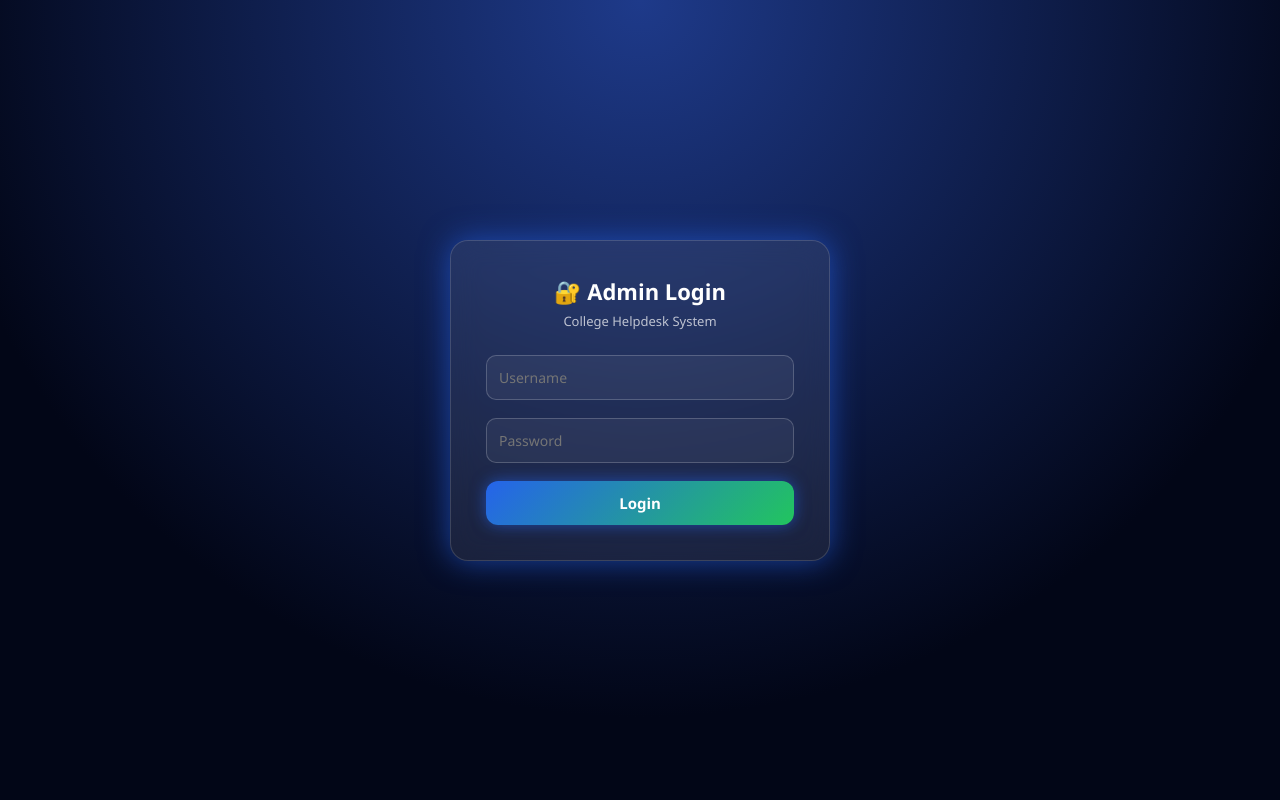
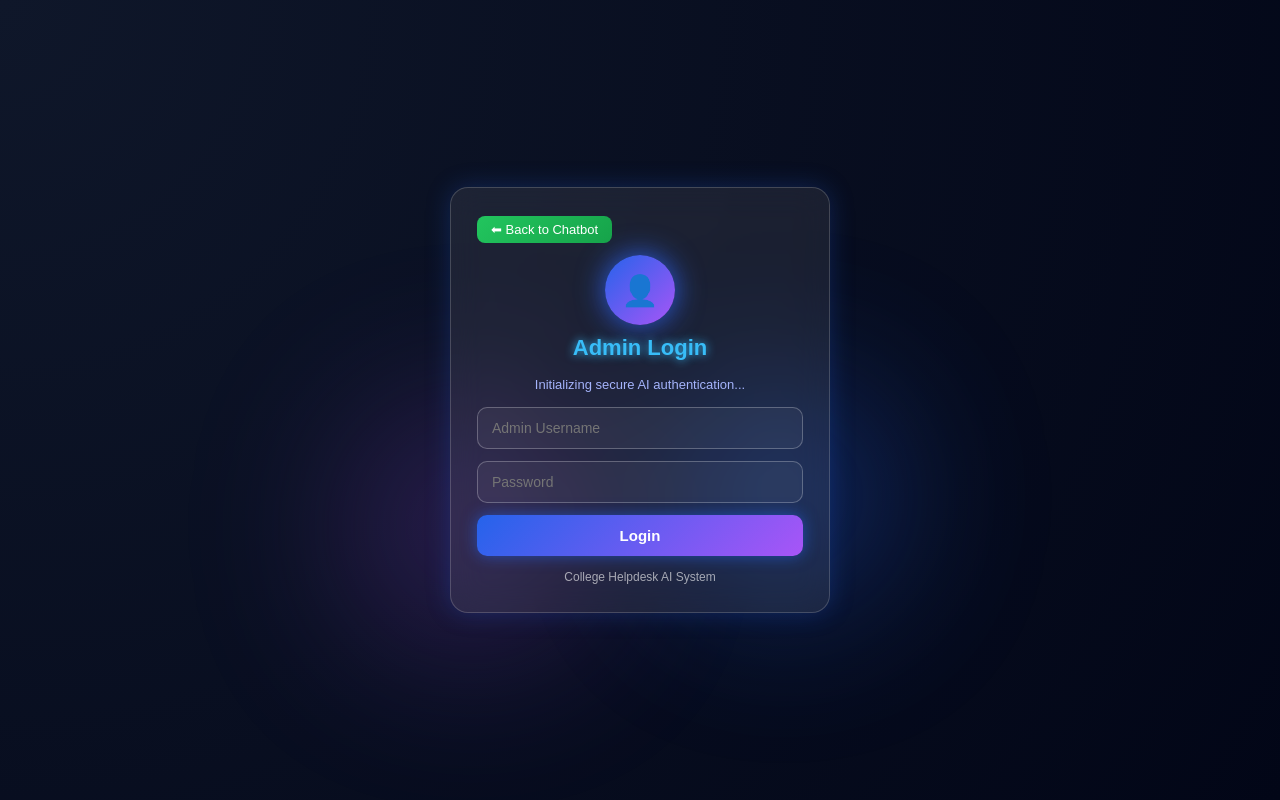
Before and after one commit to saliankishan/college-chatbot, a Flask app: page /login in a window 1280 px wide. Run offline with Flask 3, Linux system fonts and the light colour scheme.

Commit message:
Update login.html

```diff
--- a/templates/login.html
+++ b/templates/login.html
@@ -3,135 +3,240 @@
 <head>
 <meta charset="UTF-8">
 <meta name="viewport" content="width=device-width, initial-scale=1.0">
-<title>Admin Login</title>
+<title>Admin Login - College Chatbot</title>
 
 <style>
 * {
-    margin: 0;
-    padding: 0;
     box-sizing: border-box;
-    font-family: "Segoe UI", sans-serif;
+    font-family: "Poppins", sans-serif;
 }
 
 body {
+    margin: 0;
     height: 100vh;
     display: flex;
     justify-content: center;
     align-items: center;
-    background: radial-gradient(circle at top, #1e3a8a, #020617 70%);
+    background: radial-gradient(circle at top left, #0f172a, #020617);
     color: white;
+    overflow: hidden;
 }
 
-/* Glass Login Box */
+/* ===== Animated Background Glow ===== */
+.bg-glow {
+    position: absolute;
+    width: 300px;
+    height: 300px;
+    background: radial-gradient(circle, #2563eb, transparent 70%);
+    filter: blur(80px);
+    animation: float 8s infinite alternate;
+    opacity: 0.6;
+}
+
+.bg-glow2 {
+    position: absolute;
+    width: 300px;
+    height: 300px;
+    background: radial-gradient(circle, #a855f7, transparent 70%);
+    filter: blur(90px);
+    animation: float2 10s infinite alternate;
+    opacity: 0.5;
+}
+
+@keyframes float {
+    from { transform: translate(-150px, -100px); }
+    to { transform: translate(150px, 100px); }
+}
+
+@keyframes float2 {
+    from { transform: translate(200px, -150px); }
+    to { transform: translate(-200px, 150px); }
+}
+
+/* ===== Glass Login Box ===== */
 .login-box {
     width: 380px;
-    padding: 35px;
+    padding: 28px 26px;
     border-radius: 18px;
     background: rgba(255, 255, 255, 0.08);
-    backdrop-filter: blur(14px);
-    border: 1px solid rgba(255, 255, 255, 0.15);
-    box-shadow: 0 0 30px rgba(37, 99, 235, 0.6);
+    backdrop-filter: blur(16px);
+    border: 1px solid rgba(255,255,255,0.18);
+    box-shadow: 0 0 25px rgba(37, 99, 235, 0.25);
+    position: relative;
+    z-index: 2;
+    animation: fadeIn 1.2s ease;
 }
 
-/* Title */
+@keyframes fadeIn {
+    from { opacity: 0; transform: scale(0.9); }
+    to { opacity: 1; transform: scale(1); }
+}
+
+/* ===== AI Avatar ===== */
+.ai-avatar {
+    width: 70px;
+    height: 70px;
+    border-radius: 50%;
+    margin: 0 auto 10px;
+    display: flex;
+    justify-content: center;
+    align-items: center;
+    background: linear-gradient(135deg, #2563eb, #a855f7);
+    box-shadow: 0 0 25px rgba(168, 85, 247, 0.8);
+    animation: pulse 2s infinite;
+    font-size: 30px;
+}
+
+@keyframes pulse {
+    0% { box-shadow: 0 0 15px rgba(168, 85, 247, 0.6); }
+    50% { box-shadow: 0 0 30px rgba(37, 99, 235, 1); }
+    100% { box-shadow: 0 0 15px rgba(168, 85, 247, 0.6); }
+}
+
+/* ===== Back Button ===== */
+.back-btn {
+    display: inline-block;
+    background: linear-gradient(135deg, #22c55e, #16a34a);
+    color: white;
+    padding: 6px 14px;
+    border-radius: 8px;
+    text-decoration: none;
+    font-size: 13px;
+    font-weight: 500;
+    transition: 0.2s;
+    margin-bottom: 12px;
+}
+
+.back-btn:hover {
+    transform: scale(1.05);
+    box-shadow: 0 0 12px rgba(34, 197, 94, 0.7);
+}
+
+/* ===== Title ===== */
 .login-box h2 {
     text-align: center;
-    margin-bottom: 6px;
+    margin: 6px 0 16px;
     font-size: 22px;
+    color: #38bdf8;
+    text-shadow: 0 0 10px #38bdf8;
 }
 
-.login-box p {
+/* ===== Typing AI Text ===== */
+.ai-text {
     text-align: center;
     font-size: 13px;
-    opacity: 0.7;
-    margin-bottom: 25px;
+    color: #a5b4fc;
+    margin-bottom: 12px;
+    height: 18px;
 }
 
-/* Inputs */
-.input-group {
-    margin-bottom: 18px;
+/* ===== Inputs ===== */
+.login-box input {
+    width: 100%;
+    padding: 12px 14px;
+    border-radius: 10px;
+    border: 1px solid rgba(255,255,255,0.25);
+    background: rgba(255,255,255,0.05);
+    color: white;
+    font-size: 14px;
+    outline: none;
+    margin-bottom: 12px;
+    transition: 0.2s;
 }
 
-.input-group input {
+.login-box input:focus {
+    border-color: #38bdf8;
+    box-shadow: 0 0 10px rgba(56, 189, 248, 0.6);
+}
+
+/* ===== Login Button ===== */
+.login-box button {
     width: 100%;
     padding: 12px;
     border-radius: 10px;
-    border: 1px solid rgba(255,255,255,0.2);
-    background: rgba(255,255,255,0.05);
+    border: none;
+    cursor: pointer;
+    font-weight: bold;
+    font-size: 15px;
+    background: linear-gradient(135deg, #2563eb, #a855f7);
     color: white;
-    outline: none;
-    font-size: 14px;
-    transition: 0.3s;
+    box-shadow: 0 0 15px rgba(37, 99, 235, 0.6);
+    transition: 0.25s;
 }
 
-.input-group input:focus {
-    border-color: #2563eb;
-    box-shadow: 0 0 10px rgba(37,99,235,0.7);
-}
-
-/* Button */
-.login-btn {
-    width: 100%;
-    padding: 12px;
-    border-radius: 12px;
-    border: none;
-    background: linear-gradient(135deg, #2563eb, #22c55e);
-    color: white;
-    font-size: 15px;
-    font-weight: bold;
-    cursor: pointer;
-    transition: 0.3s;
-    box-shadow: 0 0 15px rgba(37,99,235,0.6);
-}
-
-.login-btn:hover {
+.login-box button:hover {
     transform: scale(1.03);
-    box-shadow: 0 0 25px rgba(37,99,235,1);
+    box-shadow: 0 0 22px rgba(168, 85, 247, 0.8);
 }
 
 /* Error */
 .error {
+    margin-top: 10px;
     text-align: center;
-    margin-top: 10px;
     color: #f87171;
     font-size: 13px;
-    display: none;
+}
+
+/* Footer */
+.footer-text {
+    text-align: center;
+    margin-top: 14px;
+    font-size: 12px;
+    opacity: 0.6;
+}
+
+/* Responsive */
+@media (max-width: 480px) {
+    .login-box {
+        width: 90%;
+        padding: 22px;
+    }
 }
 </style>
 </head>
 <body>
 
+<div class="bg-glow"></div>
+<div class="bg-glow2"></div>
+
 <div class="login-box">
-    <h2>🔐 Admin Login</h2>
-    <p>College Helpdesk System</p>
 
-    <form onsubmit="return login()">
-        <div class="input-group">
-            <input type="text" id="username" placeholder="Username" required>
-        </div>
+    <a href="/" class="back-btn">⬅ Back to Chatbot</a>
 
-        <div class="input-group">
-            <input type="password" id="password" placeholder="Password" required>
-        </div>
+    <div class="ai-avatar">👤</div>
 
-        <button class="login-btn">Login</button>
-        <div class="error" id="error">Invalid username or password</div>
+    <h2>Admin Login</h2>
+
+    <div class="ai-text" id="aiText"></div>
+
+    <form method="post">
+        <input type="text" name="username" placeholder="Admin Username" required>
+        <input type="password" name="password" placeholder="Password" required>
+        <button type="submit">Login</button>
     </form>
+
+    {% if error %}
+    <div class="error">{{ error }}</div>
+    {% endif %}
+
+    <div class="footer-text">
+        College Helpdesk AI System
+    </div>
+
 </div>
 
 <script>
-function login() {
-    let u = document.getElementById("username").value;
-    let p = document.getElementById("password").value;
-    let err = document.getElementById("error");
-
-    if (u === "admin" && p === "chatbot@777") {
-        window.location.href = "/admin";
-    } else {
-        err.style.display = "block";
+/* Typing AI text animation */
+const text = "Initializing secure AI authentication...";
+let index = 0;
+function typeEffect() {
+    if (index < text.length) {
+        document.getElementById("aiText").innerHTML += text.charAt(index);
+        index++;
+        setTimeout(typeEffect, 40);
     }
-    return false;
 }
+typeEffect();
 </script>
 
 </body>
```
